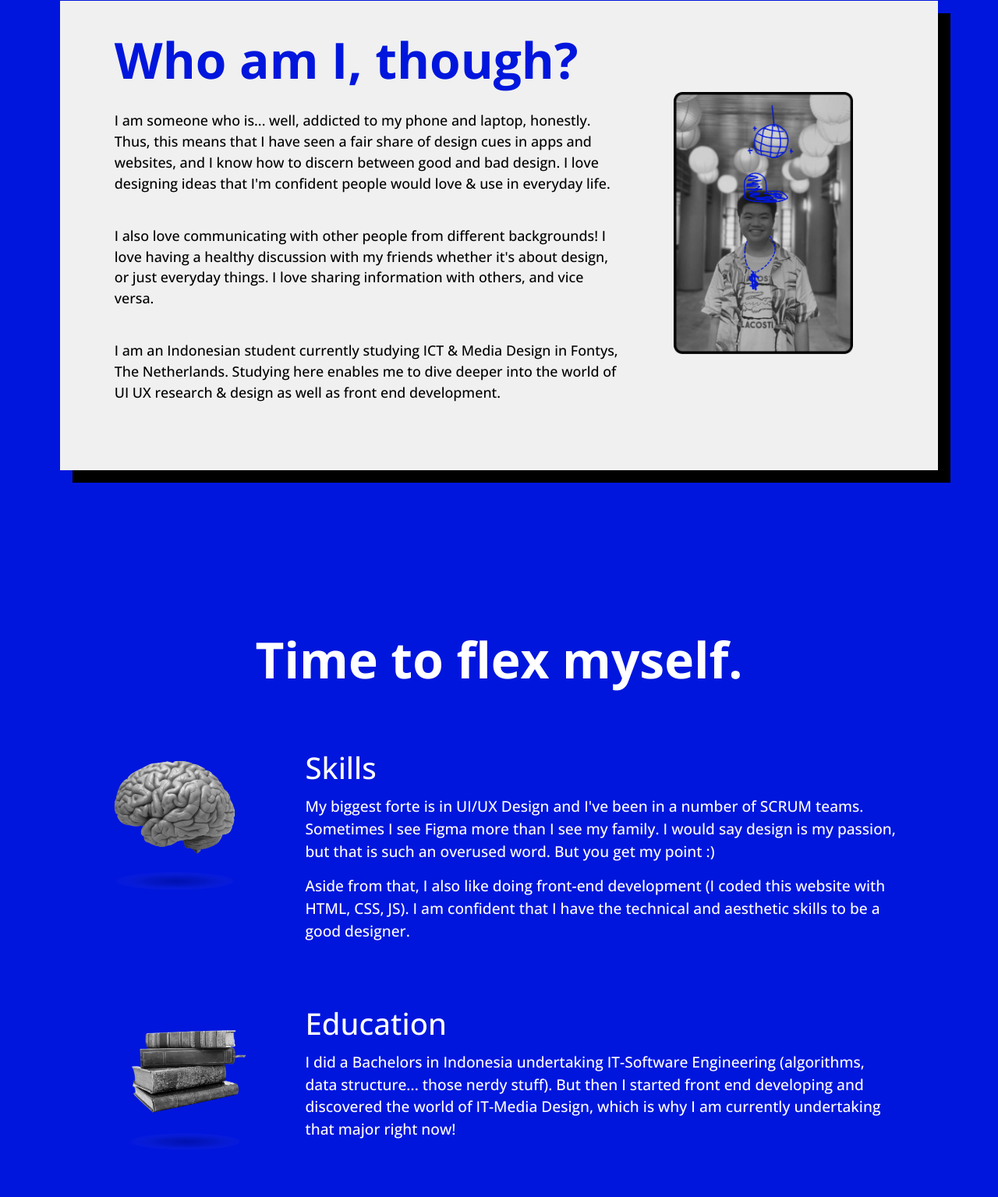
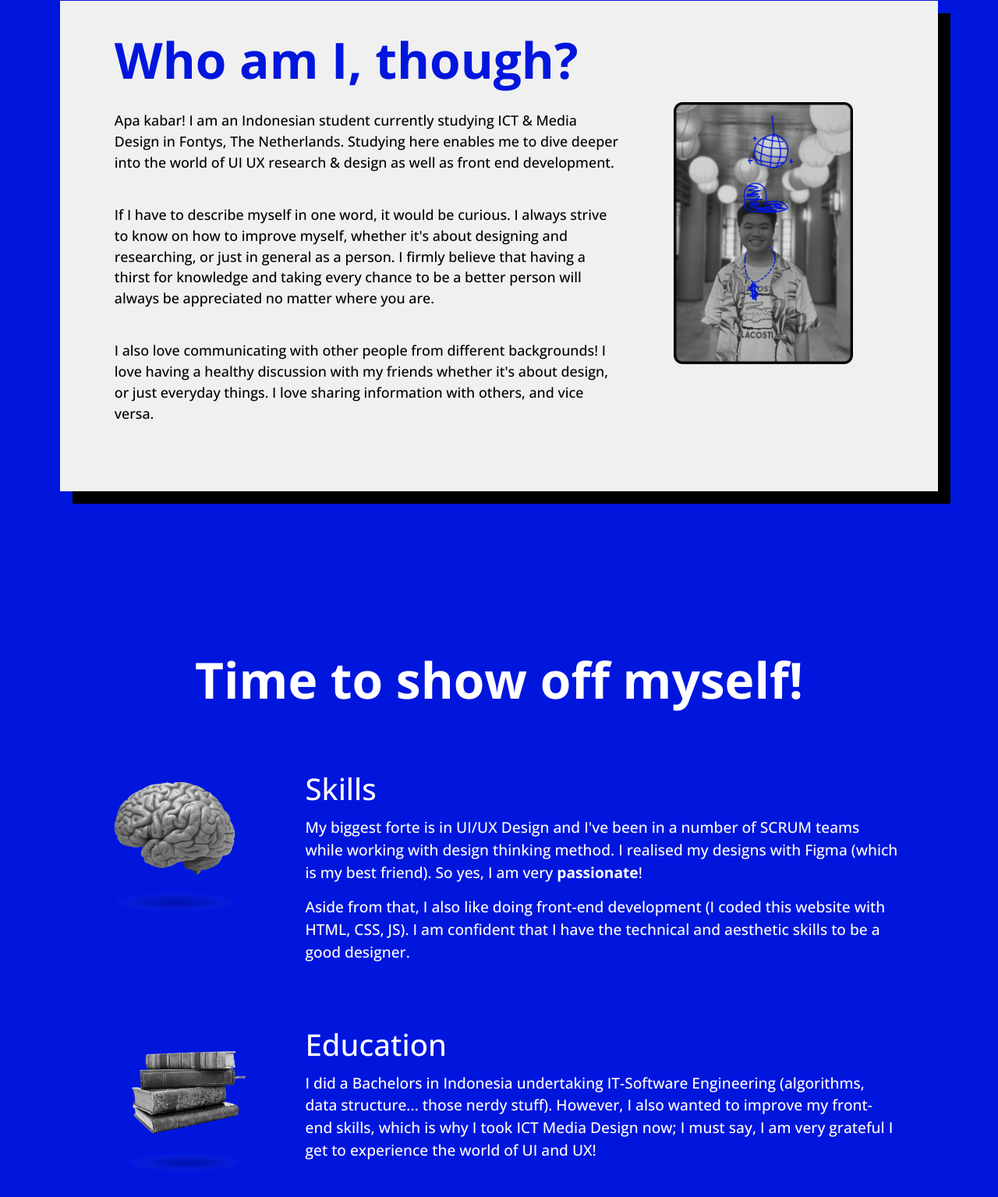
Before and after one commit to erixiam/portfoliowebsite, a plain HTML site: page index.html in a window 1280 px wide. Shown: the part 876-2411 px from the top of the page at 78% size. Drawn offline with nearby package versions, Linux system fonts and the light colour scheme.

Commit message:
Add files via upload

```diff
--- a/index.html
+++ b/index.html
@@ -36,7 +36,7 @@
     <section class="intro">
         <div class="introtexts">
             <h1 id="introh1">:)</h1>
-            <p class="introp">Your device ran into... my personal website! Hey there, my name is Erick Christopher. I am a self renowned genius in UI/UX design. I have always been <s>passionate</s> eager, adamant, fervent, and pedantic about aesthetics.</p>
+            <p class="introp">Your device ran into... my personal website! Hey there, my name is Erick Christopher. I am an aspiring UI/UX designer. I have always been <b style="font-weight: bolder;">passionate</b>, eager, adamant, fervent, and pedantic on blending form and function.</p>
             <p class="introp2">For more information about me, scroll down the website.</p>
     </section>
 
@@ -44,11 +44,11 @@
             <div class="row">
                     <div class="col-8 aboutmetexts">
                         <h1 class="bodyh1">Who am I, though?</h1>
-                        <p class="bodyp" style="font-size: 1.4vw;">I am someone who is... well, addicted to my phone and laptop, honestly. Thus, this means that I have seen a fair share of design cues in apps and websites, and I know how to discern between good and bad design. I love designing ideas that I'm confident people would love & use in everyday life.</p>
+                        <p class="bodyp" style="font-size: 1.4vw;">Apa kabar! I am an Indonesian student currently studying ICT & Media Design in Fontys, The Netherlands. Studying here enables me to dive deeper into the world of UI UX research & design as well as front end development.</p>
+                        <br>
+                        <p class="bodyp" style="font-size: 1.4vw;">If I have to describe myself in one word, it would be curious. I always strive to know on how to improve myself, whether it's about designing and researching, or just in general as a person. I firmly believe that having a thirst for knowledge and taking every chance to be a better person will always be appreciated no matter where you are.</p>
                         <br>
                         <p class="bodyp" style="font-size: 1.4vw;">I also love communicating with other people from different backgrounds! I love having a healthy discussion with my friends whether it's about design, or just everyday things. I love sharing information with others, and vice versa.</p>
-                        <br>
-                        <p class="bodyp" style="font-size: 1.4vw;">I am an Indonesian student currently studying ICT & Media Design in Fontys, The Netherlands. Studying here enables me to dive deeper into the world of UI UX research & design as well as front end development.</p>
                     </div>
 
                     <div class="col-4 mypicdiv">
@@ -62,14 +62,14 @@
 
     <section class="myself">
         <div class="myselftexts">
-            <h1 class="bodyh1too">Time to flex myself.</h1>
+            <h1 class="bodyh1too">Time to show off myself!</h1>
         </div>
 
         <div class="row">
             <div class="col-3"><img src="brainimg.png" class="brainimg"></div>
             <div class="col-9 subtexts">
                 <h2 class="myselfh2">Skills</h2>
-                <p class="bodyp ptoo">My biggest forte is in UI/UX Design and I've been in a number of SCRUM teams. Sometimes I see Figma more than I see my family. I would say design is my passion, but that is such an overused word. But you get my point :)</p>
+                <p class="bodyp ptoo">My biggest forte is in UI/UX Design and I've been in a number of SCRUM teams while working with design thinking method. I realised my designs with Figma (which is my best friend). So yes, I am very <b>passionate</b>!</p>
                 <p class="bodyp ptoo">Aside from that, I also like doing front-end development (I coded this website with HTML, CSS, JS). I am confident that I have the technical and aesthetic skills to be a good designer.</p>
             </div>
         </div>
@@ -79,7 +79,7 @@
             <div class="col-3"><img src="booksimg.png" class="booksimg"></div>
             <div class="col-9 subtexts">
                 <h2 class="myselfh2">Education</h2>
-                <p class="bodyp ptoo">I did a Bachelors in Indonesia undertaking IT-Software Engineering (algorithms, data structure... those nerdy stuff). But then I started front end developing and discovered the world of IT-Media Design, which is why I am currently undertaking that major right now!</p>
+                <p class="bodyp ptoo">I did a Bachelors in Indonesia undertaking IT-Software Engineering (algorithms, data structure... those nerdy stuff). However, I also wanted to improve my front-end skills, which is why I took ICT Media Design now; I must say, I am very grateful I get to experience the world of UI and UX!</p>
             </div>
         </div>
 
@@ -88,7 +88,7 @@
             <div class="col-3"><img src="globeimg.png" class="globeimg"></div>
             <div class="col-9 subtexts">
                 <h2 class="myselfh2">Languages</h2>
-                <p class="bodyp ptoo">Like everyone nowadays, I speak English fluently (surprise). But I also speak Indonesian, as it's my nationality and my native language. Currently, I am studying French and Japanese to broaden my cultural awareness, as well as to challenge myself to further better my communication skills!</p>
+                <p class="bodyp ptoo">Like everyone nowadays, I speak English fluently (with a bit of an American accent). But I also speak Indonesian, as it's my nationality and my native language. Currently, I am studying French and Japanese to broaden my cultural awareness, as well as to challenge myself to further better my communication skills!</p>
                 <p class="bodyp ptoo">Oh and of course, as a programmer, I also <i>speak</i> C++, Java, C#, and some PHP.</p>
             </div>
         </div>
@@ -97,7 +97,7 @@
     <section class="mydesigns">
         <div class="mydesignstext">
             <h1 class="bodyh1 too">My magnum opus(es)!</h1>
-            <h2 class="blackh2">Here are the projects I've researched and designed. I promise they're good!</h2>
+            <h2 class="blackh2">Here are the UI UX projects I've researched and designed. I promise they're amazing!</h2>
 
             <div class="row designsrow">
                 <div class="col-6 designsimgcontainer"><img src="usinginstagram.png" class="usinginstagram"></div>
```
